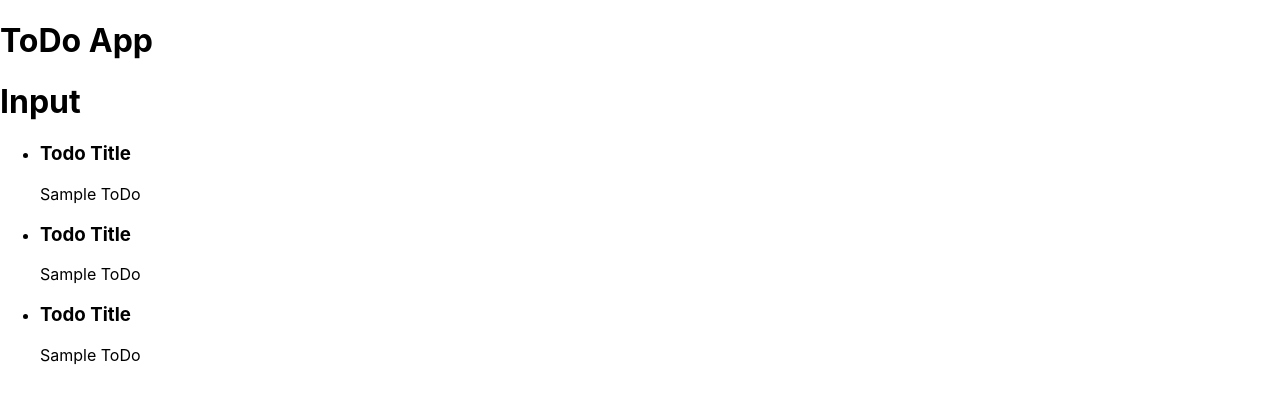
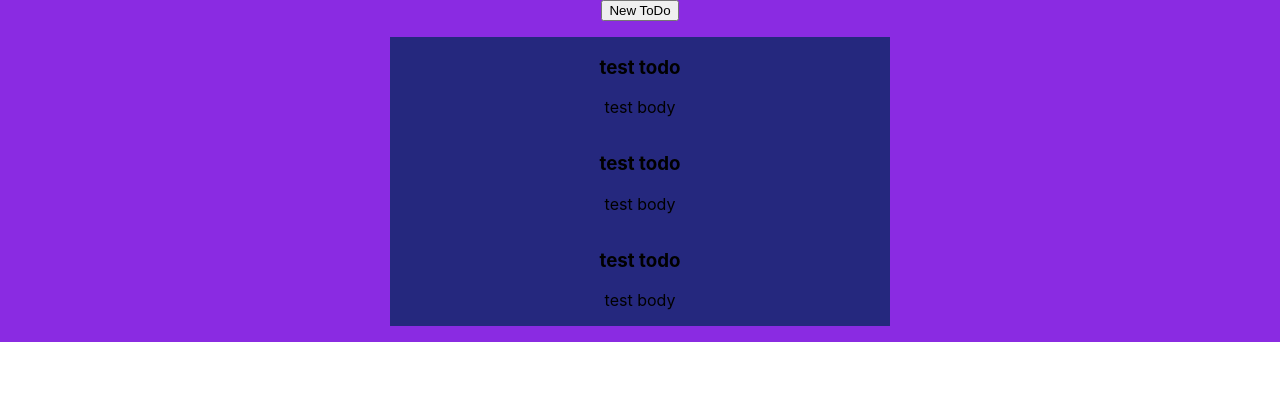
Before and after one commit to jkirk001/Todo, a React (Create React App) app: page / in a window 1280 px wide. Shown: the top 404 px of the page. Built offline with nearby package versions, Linux system fonts and the light colour scheme.

Commit message:
Setting up context

```diff
--- /dev/null
+++ b/src/App.css
@@ -0,0 +1,5 @@
+.App {
+  width: 100%;
+  height: 100%;
+  background-color: blueviolet;
+}
--- a/src/App.js
+++ b/src/App.js
@@ -1,10 +1,9 @@
 import TodoList from "./component/TodoList/TodoList";
+import "./App.css";
 
 function App() {
   return (
     <div className="App">
-      <h1>ToDo App</h1>
-      <h1>Input</h1>
       <TodoList />
     </div>
   );
--- a/src/component/TodoList/TodoList.js
+++ b/src/component/TodoList/TodoList.js
@@ -1,22 +1,26 @@
-import React from "react";
+import React, { useContext } from "react";
+import classes from "./TodoList.module.css";
+import { TodoContext } from "../../context/todo-context";
 
 const TodoList = () => {
+  const todoContext = useContext(TodoContext);
+
+  const todoItems = todoContext.todos.map((item, index) => {
+    return (
+      <li key={index}>
+        <h3>{item.title}</h3>
+        <p>{item.body}</p>
+      </li>
+    );
+  });
   return (
-    <div>
-      <ul>
-        <li>
-          <h3>Todo Title</h3>
-          <p>Sample ToDo</p>
-        </li>
-        <li>
-          <h3>Todo Title</h3>
-          <p>Sample ToDo</p>
-        </li>
-        <li>
-          <h3>Todo Title</h3>
-          <p>Sample ToDo</p>
-        </li>
-      </ul>
+    <div className={classes.ListContainer}>
+      <button
+        onClick={() => todoContext.new({ title: "WHOA", body: "BODY BODY" })}
+      >
+        New ToDo
+      </button>
+      <ul className={classes.List}>{todoItems}</ul>
     </div>
   );
 };
--- a/src/component/TodoList/TodoList.module.css
+++ b/src/component/TodoList/TodoList.module.css
@@ -0,0 +1,19 @@
+.ListContainer {
+  display: flex;
+  flex-direction: column;
+  justify-content: center;
+  align-items: center;
+  box-sizing: border-box;
+}
+.List {
+  background-color: rgba(13, 41, 102, 0.803);
+  width: 500px;
+  list-style-type: none;
+  padding: 0px;
+  box-sizing: border-box;
+  display: flex;
+  flex-direction: column;
+  justify-content: center;
+  align-items: center;
+  text-align: center;
+}
--- /dev/null
+++ b/src/context/todo-context.js
@@ -0,0 +1,35 @@
+import React, { useState } from "react";
+
+export const TodoContext = React.createContext({
+  todos: [],
+  new: () => {},
+  delete: () => {},
+});
+
+const TodoContextProvider = (props) => {
+  const [allTodos, setAllTodos] = useState([
+    { title: "test todo", body: "test body" },
+    { title: "test todo", body: "test body" },
+    { title: "test todo", body: "test body" },
+  ]);
+
+  const newHandler = (newTodo) => {
+    setAllTodos([...allTodos, newTodo]);
+  };
+
+  const deleteHandler = () => {};
+
+  return (
+    <TodoContext.Provider
+      value={{
+        new: (newTodo) => newHandler(newTodo),
+        delete: () => deleteHandler(),
+        todos: allTodos,
+      }}
+    >
+      {props.children}
+    </TodoContext.Provider>
+  );
+};
+
+export default TodoContextProvider;
```
Also changed, not shown: src/index.js (+9 -8 lines).
